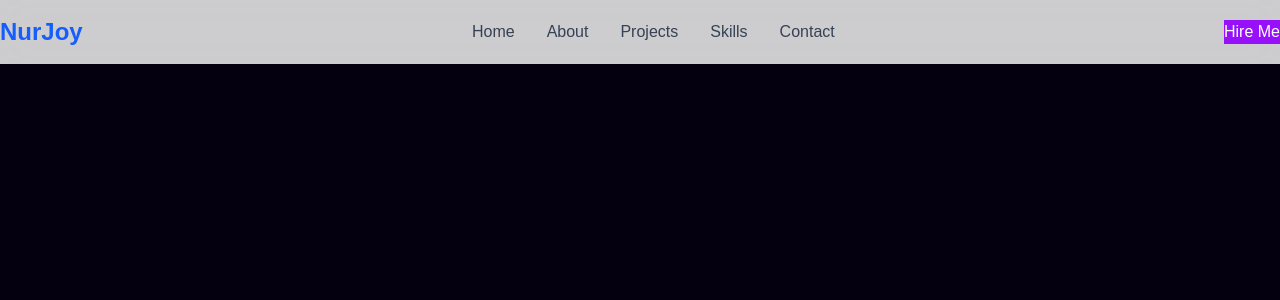
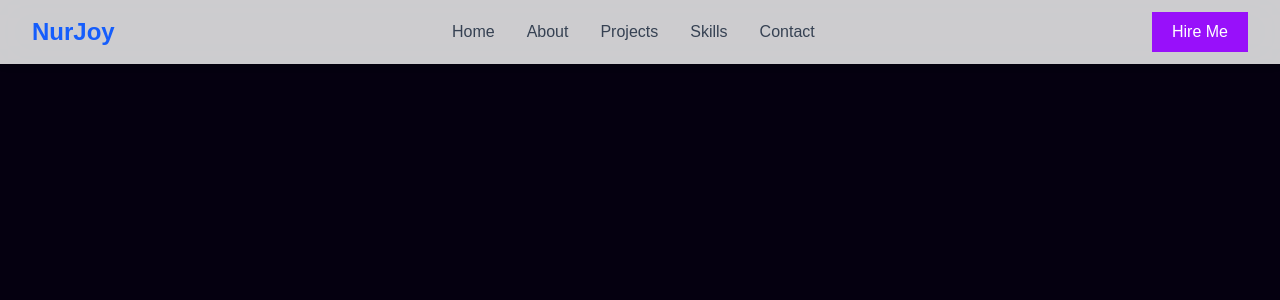
Before and after one commit to nuralamjoy/my_portfolio, a React app: page / in a window 1280 px wide. Shown: the top 300 px of the page. Built offline with nearby package versions, Linux system fonts and the light colour scheme; the HTML template or start-up script is replaced by a standard one.

Commit message:
fix bg padding problem

```diff
--- a/src/components/BodyBackground/Background.css
+++ b/src/components/BodyBackground/Background.css
@@ -1,6 +1,6 @@
 * {
-    margin: 0;
-    padding: 0;
+  /* margin: 0; */
+  /* padding: 0; */
   box-sizing: border-box;
 }
 
@@ -24,7 +24,7 @@
   inset:0;
   overflow:hidden;
   background:#050010;
-    z-index:-10;
+  z-index:-110;
 }
 
 
```
Lines whose indentation alone changed are shown as unchanged.
